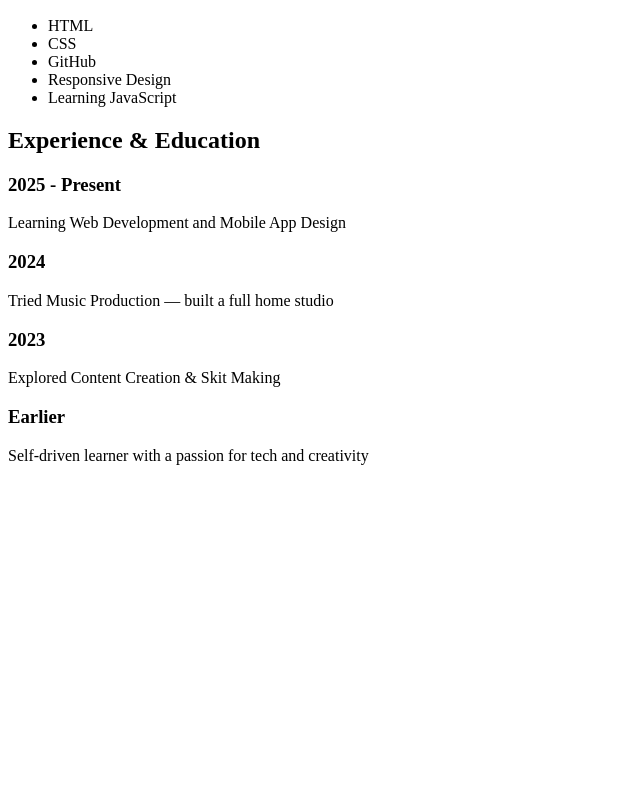
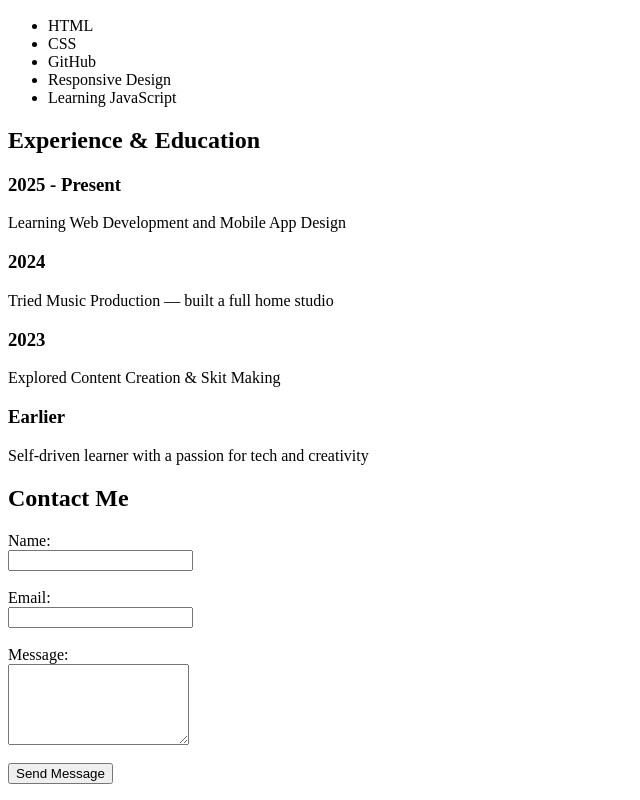
Before and after one commit to akposnelly1/pluto-portfolio, a plain HTML site: page index.html in a window 1280 px wide. Shown: the part 841-1641 px from the top of the page, without its empty margins (0-640 px from the left). Before the commit the page ends 1322 px from the top, so only its background shows below. Drawn offline with Linux system fonts and the light colour scheme.

Commit message:
Update index.html

```diff
--- a/index.html
+++ b/index.html
@@ -51,3 +51,17 @@
     <p>Self-driven learner with a passion for tech and creativity</p>
   </div>
 </div>
+<h2>Contact Me</h2>
+
+<form action="https://formspree.io/f/mnqepjla" method="POST" class="contact-form">
+  <label for="name">Name:</label><br />
+  <input type="text" id="name" name="name" required /><br /><br />
+
+  <label for="email">Email:</label><br />
+  <input type="email" id="email" name="_replyto" required /><br /><br />
+
+  <label for="message">Message:</label><br />
+  <textarea id="message" name="message" rows="5" required></textarea><br /><br />
+
+  <button type="submit">Send Message</button>
+</form>
```
